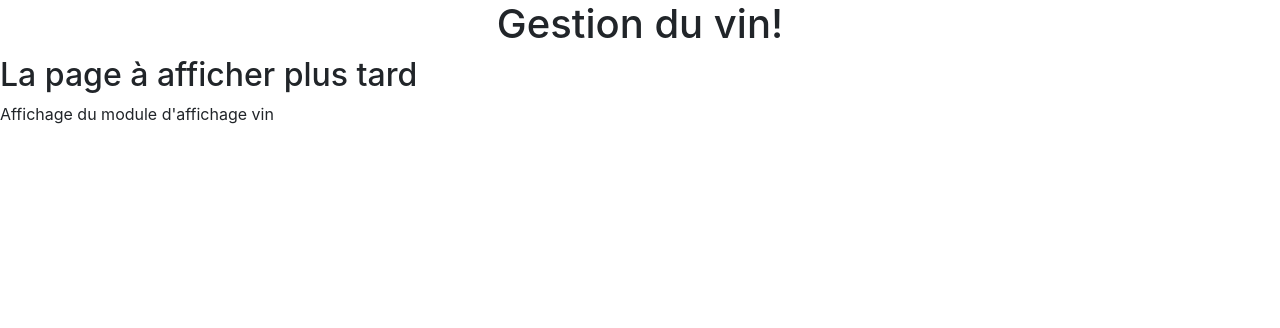
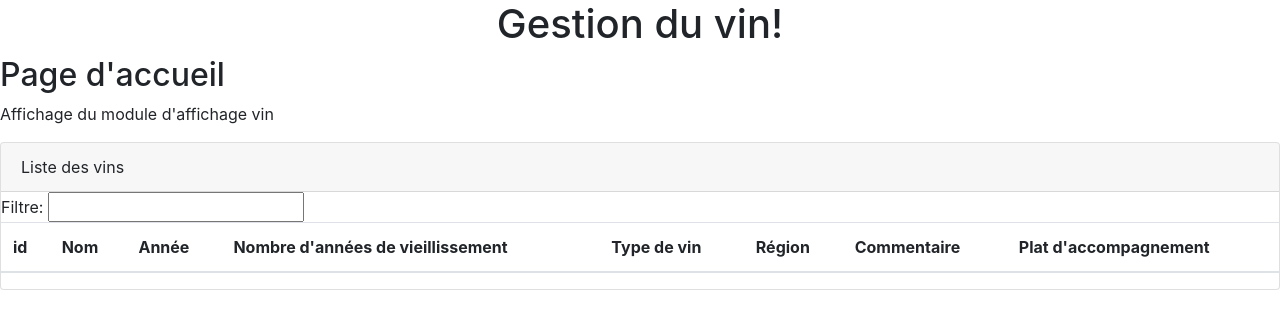
Before and after one commit to Pweting/labAngular, an Angular app: page / in a window 1280 px wide. Shown: the top 328 px of the page. Built offline with nearby package versions, Linux system fonts and the light colour scheme.

Commit message:
Mise en forme du html

```diff
--- a/src/app/affichage-vin/affichage-vin.component.html
+++ b/src/app/affichage-vin/affichage-vin.component.html
@@ -1,3 +1,25 @@
 <p>
-Affichage du module d'affichage vin
+  Affichage du module d'affichage vin
 </p>
+<div class='card'>
+  <div class='card-header'>Liste des vins</div>
+  <div>Filtre:
+    <input type="text">
+  </div>
+  <div class='table-responsive'>
+    <table class="table">
+      <thead>
+        <tr>
+          <th>id</th>
+          <th>Nom</th>
+          <th>Année</th>
+          <th>Nombre d'années de vieillissement</th>
+          <th>Type de vin</th>
+          <th>Région</th>
+          <th>Commentaire</th>
+          <th>Plat d'accompagnement</th>
+        </tr>
+      </thead>
+    </table>
+  </div>
+</div>
--- a/src/app/app.component.html
+++ b/src/app/app.component.html
@@ -4,6 +4,6 @@
     {{ title }}!
   </h1>
 </div>
-<h2> La page à afficher plus tard </h2>
+<h2> Page d'accueil </h2>
 
 <app-affichage-vin></app-affichage-vin>
```
